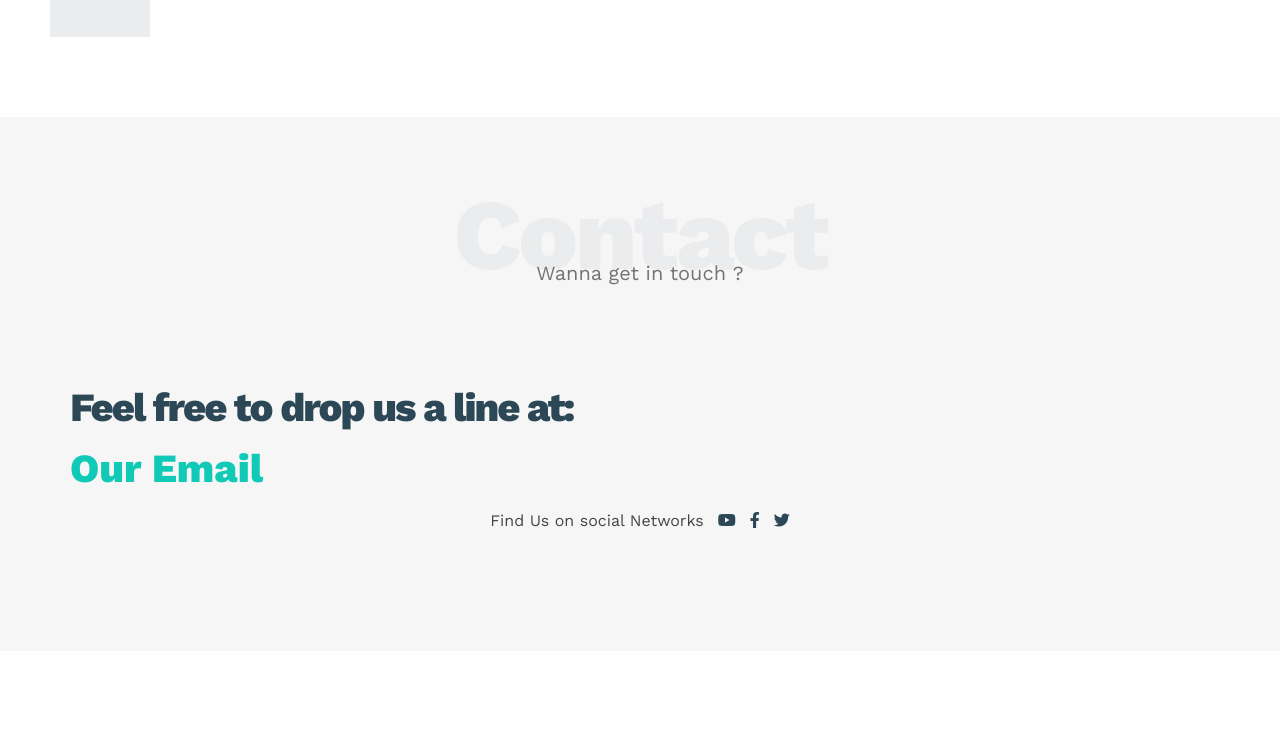
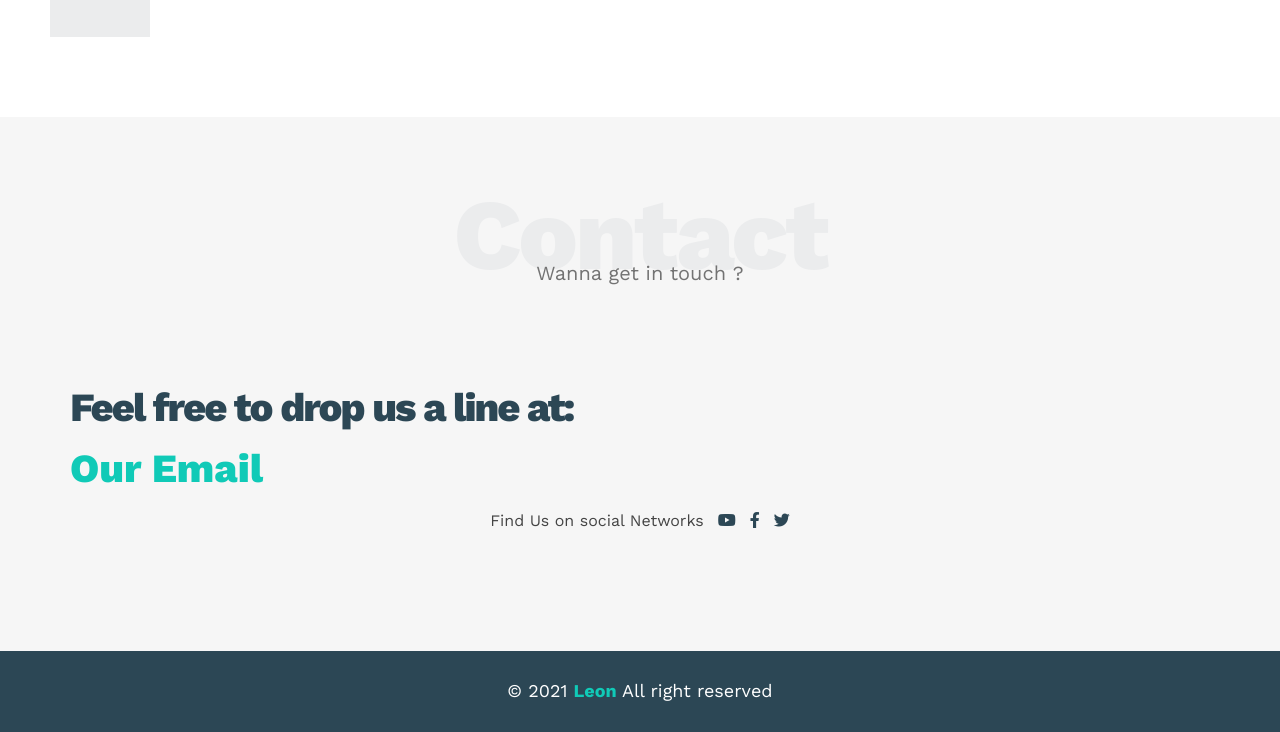
Before and after one commit to splach-coder/Project-ONe, a plain HTML site: page index.html in a window 1280 px wide. Shown: the part 3273-4005 px from the top of the page. Before the commit the page ends 3924 px from the top, so only its background shows below. Drawn offline with nearby package versions, Linux system fonts and the light colour scheme.

Commit message:
changes index.html

```diff
--- a/css/leon.css
+++ b/css/leon.css
@@ -14,6 +14,20 @@
 }
 body {
 	font-family: 'Work Sans', sans-serif;
+}
+::-webkit-scrollbar{
+	width: 5px;
+}
+
+::-webkit-scrollbar-thumb{
+	background-color: transparent;
+	background-color: var(--secondary-color);
+	border-radius: 5px;
+}
+
+::-webkit-scrollbar-track{
+	background-color: white;
+
 }
 .container {
 	padding: 0 15px;
@@ -333,7 +347,7 @@ header .links ul li:not(:last-child) a {
 	display: block;
 }
 
-@media (max-width : 991px) {
+@media (max-width: 991px) {
 	.about .about-content {
 		text-align: center;
 	}
@@ -375,7 +389,7 @@ header .links ul li:not(:last-child) a {
 	flex-basis: calc(100% - 500px);
 }
 
-@media (max-width : 991px) {
+@media (max-width: 991px) {
 	.about .about-content .text {
 		flex-basis: 100%;
 	}
@@ -410,7 +424,7 @@ header .links ul li:not(:last-child) a {
 	text-align: left;
 }
 
-.contact .info .label{
+.contact .info .label {
 	font-size: 40px;
 	font-weight: 800;
 	color: var(--secondary-color);
@@ -418,7 +432,7 @@ header .links ul li:not(:last-child) a {
 	margin-bottom: 15px;
 }
 
-.contact .info .link{
+.contact .info .link {
 	display: block;
 	font-size: 40px;
 	font-weight: 800;
@@ -426,19 +440,19 @@ header .links ul li:not(:last-child) a {
 	text-decoration: none;
 }
 
-@media (max-width : 767px) {
-	.contact .info .label{
+@media (max-width: 767px) {
+	.contact .info .label {
 		font-size: 25px;
 		font-weight: 700;
 	}
 
-	.contact .info .link{
+	.contact .info .link {
 		font-size: 25px;
 		font-weight: 700;
 	}
 }
 
-.contact .info .social{
+.contact .info .social {
 	display: flex;
 	justify-content: center;
 	margin-top: 20px;
@@ -446,8 +460,22 @@ header .links ul li:not(:last-child) a {
 	color: #444;
 }
 
-.contact .info .social i{
+.contact .info .social i {
 	margin-left: 14px;
 	color: #2c4755;
 }
 /*End Contact*/
+/*Start Footer*/
+.footer {
+	background-color: var(--secondary-color);
+	text-align: center;
+	color: white;
+	padding: 30px 10px;
+	font-size: 18px;
+}
+
+.footer span {
+	font-weight: bold;
+	color: var(--main-color);
+}
+/*End Footer*/
--- a/index.html
+++ b/index.html
@@ -28,9 +28,9 @@
                 <span></span><span></span><span></span>
             </span>
             <ul>
-                <li> <a href="#Services">Services</a></li>
-                <li> <a href="#Portfolio">Portfolio</a></li>
-                <li> <a href="#About">About</a></li>
+                <li> <a href="#services">Services</a></li>
+                <li> <a href="#portfolio">Portfolio</a></li>
+                <li> <a href="#about">About</a></li>
                 <li> <a href="#Contact">Contact</a></li>
             </ul>
         </div>
@@ -63,7 +63,7 @@
         </div>
     </div>
 </div>
-<div class="services">
+<div id="services" class="services">
    <div class="container">
     <h2 class="special-heading">Services</h2>
     <p>don't be busy, be productive</p>
@@ -108,7 +108,7 @@
     </div>
    </div>
 </div>
-<div class="portfolio">
+<div id="portfolio" class="portfolio">
     <div class="container">
      <h2 class="special-heading">Portfolio</h2>
      <p>If you do it right, it will last forever.</p>
@@ -137,7 +137,7 @@
      </div>
     </div>
  </div>
- <div class="about">
+ <div id="about" class="about">
     <div class="container">
      <h2 class="special-heading">about</h2>
      <p>Less is more work.</p>
@@ -169,5 +169,8 @@
      </div>
     </div>
  </div>
+ <div class="footer">
+    &copy; 2021 <span>Leon</span> All right reserved
+ </div>
 </body>
 </html>
```
